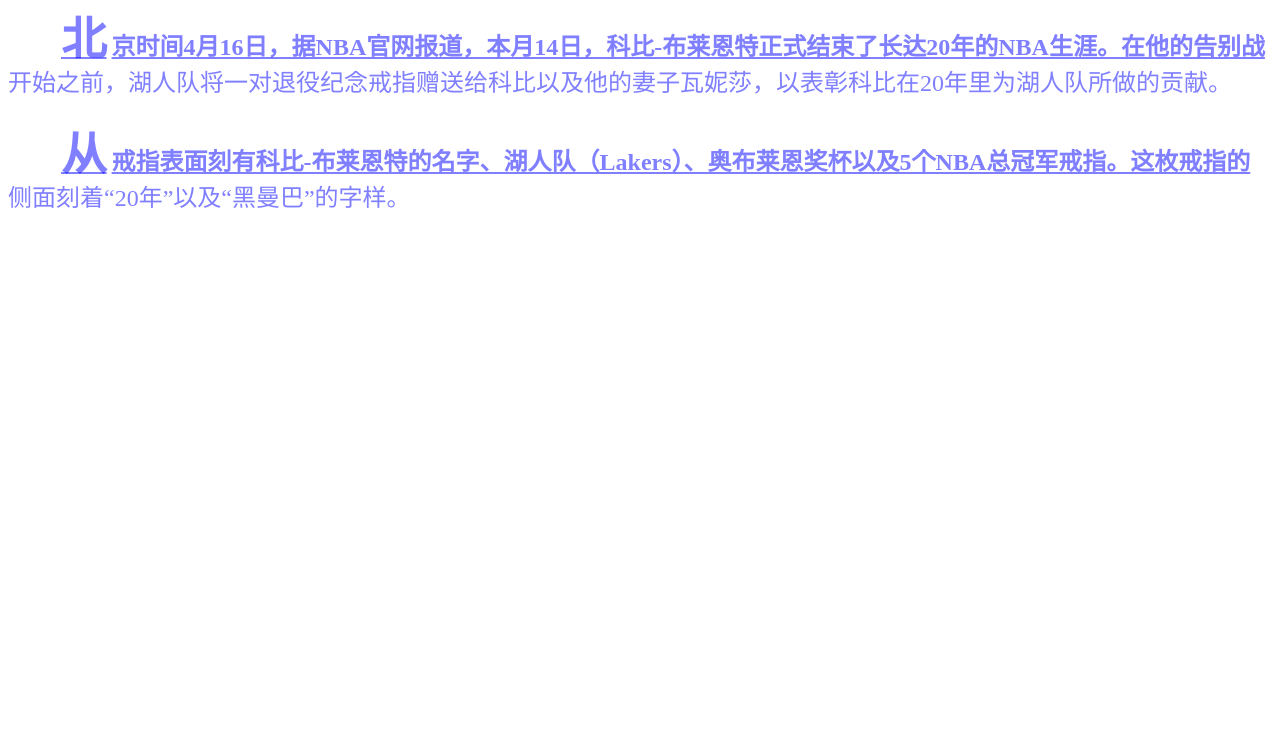
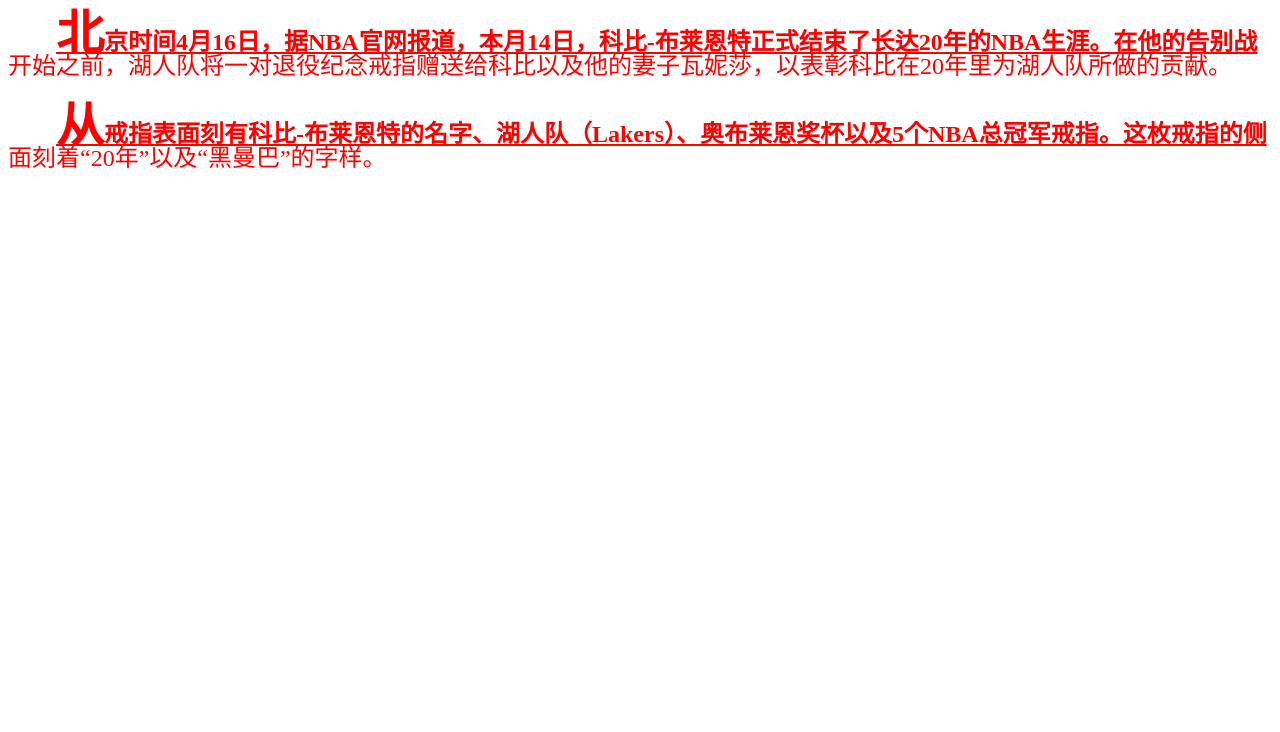
Before and after one commit to SBNMC/SBNMC.github.io, a plain HTML site: page web2.html in a window 1280 px wide. Shown: the part 68-800 px from the top of the page. Drawn offline with Linux system fonts and the light colour scheme.

Commit message:
Update web2.html

```diff
--- a/web2.html
+++ b/web2.html
@@ -5,6 +5,7 @@
   <style>
 
     h1{
+      font-style: italic;
       font-size:2em simsun;
       color:#f0f;
       text-align:center;
@@ -13,16 +14,16 @@
   p{
     font-family:宋体;
     font-size:1.5em;
-    color:hsla(240,100%,50%,.5);
+    color:red;
     margin-top:1.5em;
-    margin-bottom:.5em;
+    margin-bottom:0.5em;
     text-indent:2em;
-    line-height:1.5em;
+    line-height:1em;
 
   }
     p::first-letter{
-      font-size:1.9em;
-      margin:5px;
+      font-size:2em;
+
     }
      p::first-line{
        text-decoration:underline;
```
